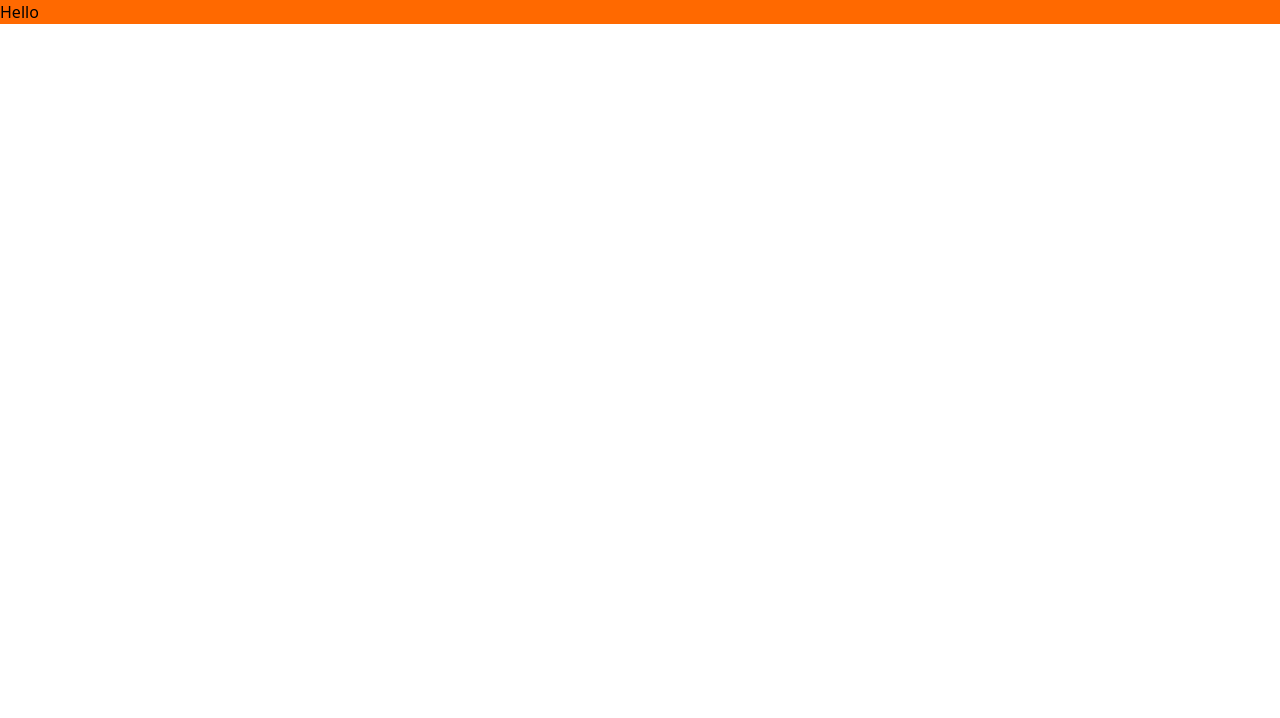
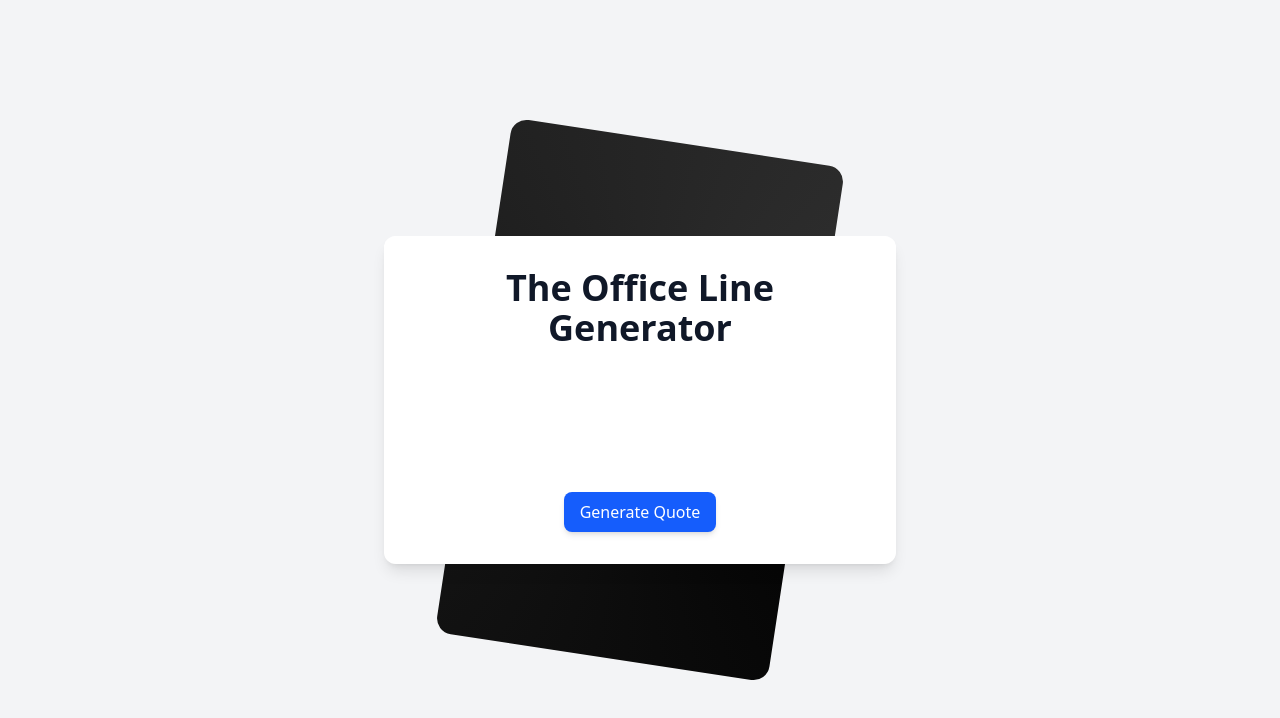
Before and after one commit to Melchr00/The-office-Line-Generator, a React (Vite) app in the folder the-office-frontend/: page / in a window 1280 px wide. Shown: the top 718 px of the page. Built offline with nearby package versions, Linux system fonts and the light colour scheme; no server answers.

Commit message:
gui part2 complete

```diff
--- a/the-office-frontend/src/App.jsx
+++ b/the-office-frontend/src/App.jsx
@@ -1,10 +1,11 @@
 import './index.css'
+import LineGenerator from './components/LineGenerator';
 
 function App() {
 
   return (
-  <div className="App bg-orange-500">
-Hello
+  <div className="App">
+     <LineGenerator />
   </div>
   );
 }
--- /dev/null
+++ b/the-office-frontend/src/components/GradientBorder.jsx
@@ -0,0 +1,15 @@
+import { motion } from "framer-motion";
+
+export const GradientBorder = ({ gradient, children}) => (
+    <div className="relative p-1 rounded-2xl overflow-visible">
+        <motion.div
+        animate={{ rotate: 360}}
+        transition={{ repeat: Infinity, duration: 20, ease: "linear"}}
+        className="absolute inset-0 rounded-2xl pointer-events-none"
+        style={{ background: gradient, zIndex: 1}}
+        aria-hidden="true"
+        />
+        <div className="absolute inset-1 rounded-xl bg-white z-10" aria-hidden="true"></div>
+        <div className="relative rounded-xl bg-white z-20">{children}</div>
+    </div>
+);
--- /dev/null
+++ b/the-office-frontend/src/components/LineGenerator.jsx
@@ -0,0 +1,103 @@
+import { useState } from "react";
+import { motion, AnimatePresence, useAnimation} from "framer-motion";
+import { QuoteDisplay } from "./QuoteDisplay";
+import { LoadingSpinner } from "./LoadingSpinner";
+import { GradientBorder } from "./GradientBorder";
+import { color_palettes, stringToColors } from "../utils/colorPalettes";
+
+
+const API_URL = import.meta.env.VITE_API_URL;
+
+const LineGenerator = () => {
+    const [quote, setQuote] = useState(null);
+    const [error, setError] = useState(null);
+    const [loading, setLoading] = useState(false);
+
+
+    const buttonControls = useAnimation();
+    const audioPath = "/drop_003.ogg";
+
+    const fetchRandomLine = async () => {
+        setError(null);
+        setLoading(true);
+
+        try {
+            const res = await fetch(`${API_URL}/random`, {})
+            if (!res.ok) throw new Error("Network response was not ok");
+            const data = await res.json();
+            setQuote(data);
+        } catch (err) {
+            setError("Could not fetch a quote. Please try again.")
+            setQuote(null);
+        } finally {
+            setLoading(false);
+        }
+    }
+
+    const handleClick = async () => {
+        await new Audio(audioPath).play();
+        fetchRandomLine();
+        await buttonControls.start({ scale: 0.8, transition: { duration: 0.2 } })
+        await buttonControls.start({ scale: 1, transition: { duration: 0.2 } })
+    }
+
+    const baseHue = quote ? color_palettes[quote.character]?.[0] : null;
+    const colors = quote ? stringToColors(quote.character, 5, baseHue) : null;
+    const gradient = colors ? `conic-gradient(${colors.join(", ")})` : "conic-gradient(#000, #333)";
+
+    const getScaleForQuote = (q) => {
+        if (!q?.line) return 1;
+        const len = q.line.length;
+        if (len > 120) return 0.85;
+        if (len > 80) return 0.9;
+        if (len > 40) return 0.95;
+        return 1;
+    }
+    const scale = getScaleForQuote(quote);
+
+    return (
+        <main className="relative h-screen flex items-center justify-center bg-gray-100 p-4 sm:p-6 overflow-hidden">
+            <GradientBorder gradient={gradient}>
+                <motion.section
+                    layout
+                    initial={{ opacity: 0, scale: 0.98 }}
+                    animate={{ opacity: 1, scale }}
+                    exit={{ opacity: 0, scale: 0.98 }}
+                    transition={{ duration: 0.5, ease: "easeInOut" }}
+                    className="max-w-sm sm:max-w-md md:max-w-lg rounded-xl shadow-lg p-6 sm:p-8 text-center"
+                    tabIndex={-1}>
+
+
+                    <header>
+                        <motion.h1
+                            layout
+                            transition={{ duration: 0.5, ease: "easeInOut" }}
+                            className="text-2xl sm:text-3xl md:text-4xl font-bold text-gray-900 mb-6"
+                        >
+                            The Office Line Generator
+                        </motion.h1>
+                    </header>
+                    {error && <motion.p className="text-red-700 mb-4" role="alert">{error}</motion.p>}
+
+                    <motion.div className="mb-6 min-h-[6rem] flex items-center justify-center">
+                        <AnimatePresence mode="wait" initial={false}>
+                            {loading ? <LoadingSpinner /> : <QuoteDisplay quote={quote} />}
+                        </AnimatePresence>
+                    </motion.div>
+
+                    <motion.button
+                        layout
+                        animate={buttonControls}
+                        whileHover={{ scale: 1.05 }}
+                        whileTap={{ scale: 0.75 }}
+                        onClick={handleClick}
+                        disabled={loading}
+                        className="w-full sm:w-auto px-4 py-2 bg-blue-600 text-white rounded-lg shadow-md hover:bg-blue-700 disabled:opacity-50">
+                        {loading ? "Loading..." : "Generate Quote"}
+                    </motion.button>
+                </motion.section>
+            </GradientBorder>
+        </main>
+    )
+}
+export default LineGenerator;
--- /dev/null
+++ b/the-office-frontend/src/components/LoadingSpinner.jsx
@@ -0,0 +1,29 @@
+export const LoadingSpinner = () => {
+    <div
+    role="status"
+    aria-live="polite"
+    className="flex justify-center my-4"
+    aria-label="Loading new quote"
+    >
+        <svg
+        className="animate-spin h-6 w-6 text-blue-600"
+        xmlns="http://www.w3.org/2000/svg"
+        fill="none"
+        viewBox="0 0 24 24"
+        aria-hidden="true"
+        >
+            <circle
+            className="opacity-25"
+            cx="12"
+            cy="12"
+            r="10"
+            stroke="currentColor"
+            strokeWidth="4"/>
+            <path
+            className="opacity-75"
+            fill="currentColor"
+            d="M4 12a8 8 0 018-8v4a4 4 0 00-4 4H4z"
+            />
+        </svg>
+    </div>
+}
--- /dev/null
+++ b/the-office-frontend/src/components/QuoteDisplay.jsx
@@ -0,0 +1,32 @@
+import { useRef, useEffect } from 'react';
+
+export const QuoteDisplay = ({ quote }) => {
+    const quoteRef = useRef(null);
+
+    useEffect(() => {
+        if( quote && quoteRef.current) {
+            quoteRef.current.focus();
+        }
+    }, [quote]);
+
+    if(!quote) return null;
+    return (
+        <blockquote
+        ref={quoteRef}
+        className='text-center outline-none'
+        aria-live="polite"
+        aria-atomic="true"
+        tabIndex={-1}
+        >
+            <p className='text-lg sm:text-xl md:text-2xl italic text-gray-800 mb-2'>
+                "{quote.line}"
+            </p>
+            <footer className='font-semibold text-gray-900 mb-1'>
+                <cite>{quote.character}</cite>
+            </footer>
+            <p className='text-sm text-gray-600'>
+                Season {quote.season}, Episode {quote.episode}
+            </p>
+        </blockquote>
+    )
+}
--- /dev/null
+++ b/the-office-frontend/src/utils/colorPalettes.js
@@ -0,0 +1,80 @@
+export const color_palettes = {
+  "Michael": ['#28a0f4'],
+  "Pam": ['#B585BC'],
+  "Stanley": ['#806100'],
+  "Meredith": ['#366649'],
+  "Andy": ['#cff47b'],
+  "Erin": ['#CC9FAA'],
+  "Roy": ['#654a2e'],
+  "Dwight": ['#bf9000'],
+  "Ryan": ['#4f4343ff'],
+  "Phyllis": ['#6947cd'],
+  "Toby": ['#bd914c'],
+  "Oscar": ['#957284'],
+  "Jan": ['#be4343ff'],
+  "Robert": ['#5b5b5b'],
+  "Jim": ['#7eb4e5'],
+  "Angela": ['#e9e9e6'],
+  "Kevin": ['#955d06'],
+  "Kelly": ['#ffa5a5'],
+  "Creed": ['#9f0b00ff'],
+  "Darryl": ['#96844cff'],
+}
+
+
+
+// Helper
+function hexToHsl(hex) {
+  hex = hex.replace(/^#/, '');
+  let r = parseInt(hex.substring(0, 2), 16) / 255;
+  let g = parseInt(hex.substring(2, 4), 16) / 255;
+  let b = parseInt(hex.substring(4, 6), 16) / 255;
+
+  let max = Math.max(r, g, b), min = Math.min(r, g, b);
+  let h, s, l = (max + min) / 2;
+  if (max === min) {
+    h = s = 0; // achromatic
+  } else {
+    let d = max - min;
+    s = l > 0.5 ? d / (2 - max - min) : d / (max + min);
+    switch (max) {
+      case r: h = (g - b) / d + (g < b ? 6 : 0); break;
+      case g: h = (b - r) / d + 2; break;
+      case b: h = (r - g) / d + 4; break;
+    }
+    h *= 60;
+  }
+  return [Math.round(h), Math.round(s * 100), Math.round(l * 100)];
+}
+
+
+export function stringToColors(str, count = 5, baseHue = null) {
+  // If baseHue is a hex, generate a gradient from it
+  if (typeof baseHue === 'string' && baseHue.startsWith('#')) {
+    const [h, s, l] = hexToHsl(baseHue);
+    const colors = [];
+    for (let i = 0; i < count; i++) {
+      colors.push(`hsl(${(h + i * 12) % 360}, ${s}%, ${l}%)`);
+    }
+    return colors;
+  }
+
+  // Original hash-based logic
+  let hash = 0;
+  for (let i = 0; i < str.length; i++) {
+    hash = str.charCodeAt(i) + ((hash << 5) - hash);
+  }
+
+  if (baseHue == null) {
+    baseHue = Math.abs(hash) % 360;
+  }
+
+  const colors = [];
+  for (let i = 0; i < count; i++) {
+    const hue = (baseHue + i * 12) % 360;
+    const saturation = 30 + ((hash >> (i * 2)) % 25);
+    const lightness = 40 + ((hash >> (i * 3)) % 30);
+    colors.push(`hsl(${hue}, ${saturation}%, ${lightness}%)`);
+  }
+  return colors;
+}
```
Also changed, not shown: 1 other file (tests, documents, lock files or other folders).
